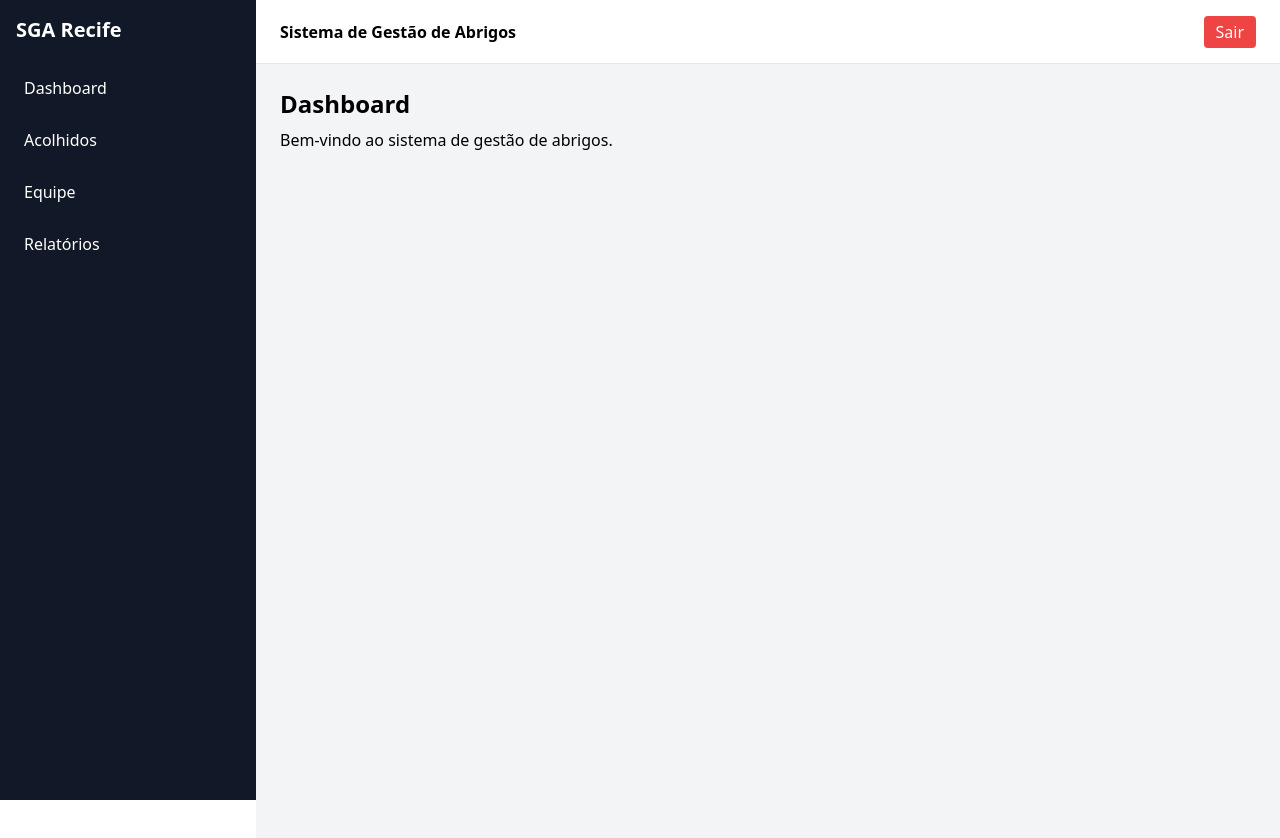
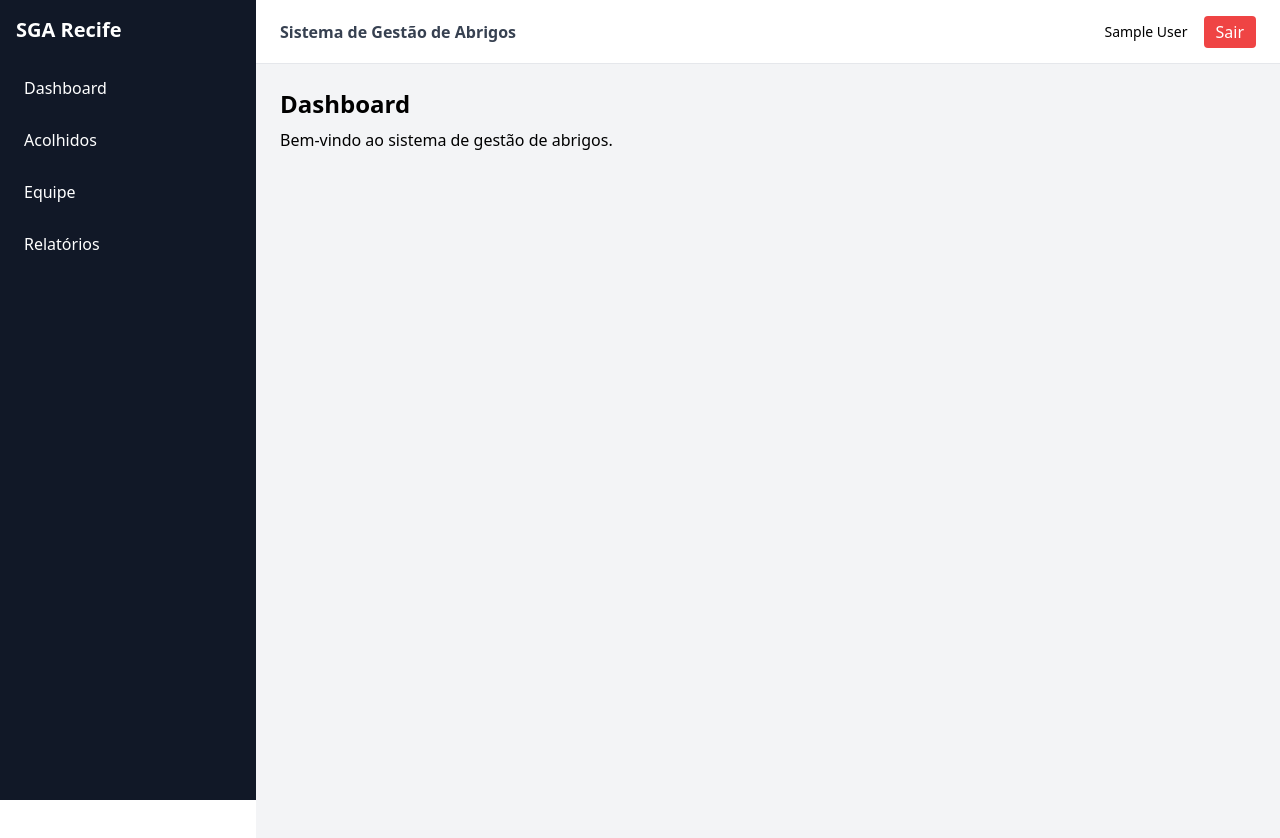
Before and after one commit to RafaSport/sga, a Next.js app: page / in a window 1280 px wide. Shown: the top 838 px of the page. Built offline with nearby package versions, Linux system fonts and the light colour scheme; no server answers; sample sign-in values are in the browser's storage.

Commit message:
feat: adiciona SessionProvider para contexto de autenticação

```diff
--- a/src/app/layout.tsx
+++ b/src/app/layout.tsx
@@ -1,33 +1,16 @@
-import type { Metadata } from "next";
-import { Geist, Geist_Mono } from "next/font/google";
-import "./globals.css";
-
-const geistSans = Geist({
-  variable: "--font-geist-sans",
-  subsets: ["latin"],
-});
-
-const geistMono = Geist_Mono({
-  variable: "--font-geist-mono",
-  subsets: ["latin"],
-});
-
-export const metadata: Metadata = {
-  title: "Create Next App",
-  description: "Generated by create next app",
-};
+import { Providers } from '@/providers';
+import './globals.css';
 
 export default function RootLayout({
-  children,
-}: Readonly<{
-  children: React.ReactNode;
-}>) {
-  return (
-    <html
-      lang="pt-br"
-      className={`${geistSans.variable} ${geistMono.variable} h-full antialiased`}
-    >
-      <body className="min-h-full flex flex-col">{children}</body>
-    </html>
-  );
+    children,
+}: {
+    children: React.ReactNode;
+}) {
+    return (
+        <html lang="pt">
+            <body>
+                <Providers>{children}</Providers>
+            </body>
+        </html>
+    );
 }
--- a/src/components/layout/Header.tsx
+++ b/src/components/layout/Header.tsx
@@ -1,21 +1,35 @@
-"use client"
+'use client';
 
-import { signOut } from "next-auth/react"
+import { signOut, useSession } from 'next-auth/react';
 
 export default function Header() {
+    const { data: session } = useSession();
+
     return (
         <header className="h-16 bg-white border-b flex items-center justify-between px-6">
-
-      <h2 className="font-semibold">
+            <h2 className="font-semibold text-gray-700">
                 Sistema de Gestão de Abrigos
             </h2>
 
+            <div className="flex items-center gap-4">
+                {/* Info do usuário */}
+                <div className="text-right">
+                    <p className="font-medium text-sm">
+                        {session?.user?.name || session?.user?.nome}
+                    </p>
+                    <p className="text-xs text-gray-500">
+                        {session?.user?.perfil}
+                    </p>
+                </div>
+
+                {/* Botão sair */}
                 <button
                     onClick={() => signOut()}
-        className="bg-red-500 text-white px-3 py-1 rounded"
+                    className="bg-red-500 text-white px-3 py-1 rounded hover:bg-red-600 transition"
                 >
                     Sair
                 </button>
+            </div>
         </header>
-  )
+    );
 }
--- /dev/null
+++ b/src/providers.tsx
@@ -0,0 +1,7 @@
+"use client"
+
+import { SessionProvider } from "next-auth/react"
+
+export function Providers({ children }: { children: React.ReactNode }) {
+  return <SessionProvider>{children}</SessionProvider>
+}
--- /dev/null
+++ b/src/types/next-auth.d.ts
@@ -0,0 +1,29 @@
+import 'next-auth';
+
+declare module 'next-auth' {
+    interface Session {
+        user: {
+            id: string;
+            nome: string;
+            email: string;
+            perfil: string;
+            abrigoId: string;
+        };
+    }
+
+    interface User {
+        id: string;
+        nome: string;
+        email: string;
+        perfil: string;
+        abrigoId: string;
+    }
+}
+
+declare module 'next-auth/jwt' {
+    interface JWT {
+        id: string;
+        perfil: string;
+        abrigoId: string;
+    }
+}
```
Lines whose indentation alone changed are shown as unchanged.
